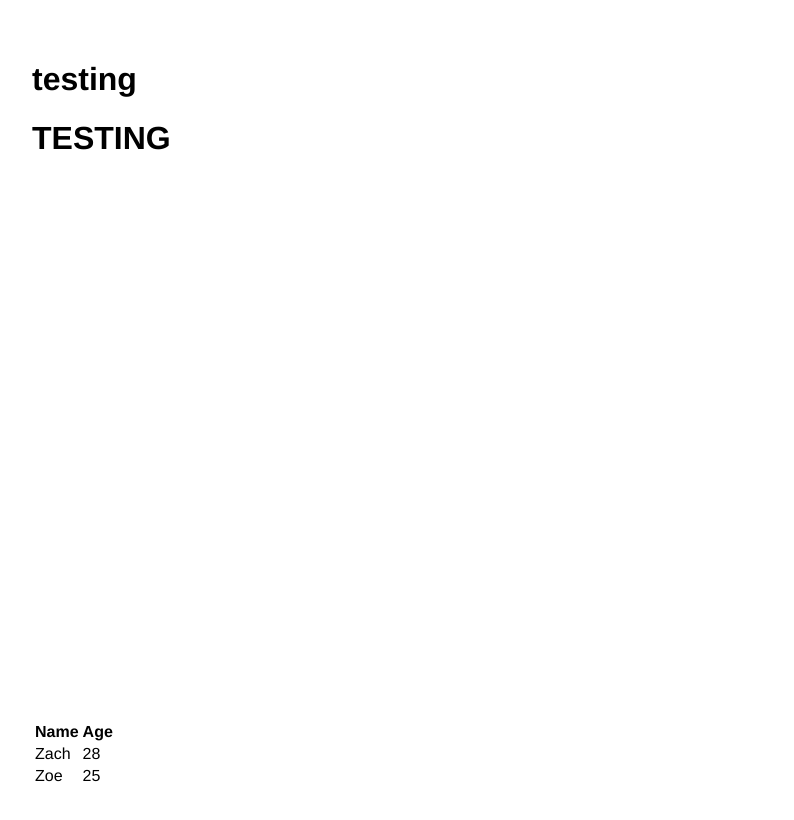
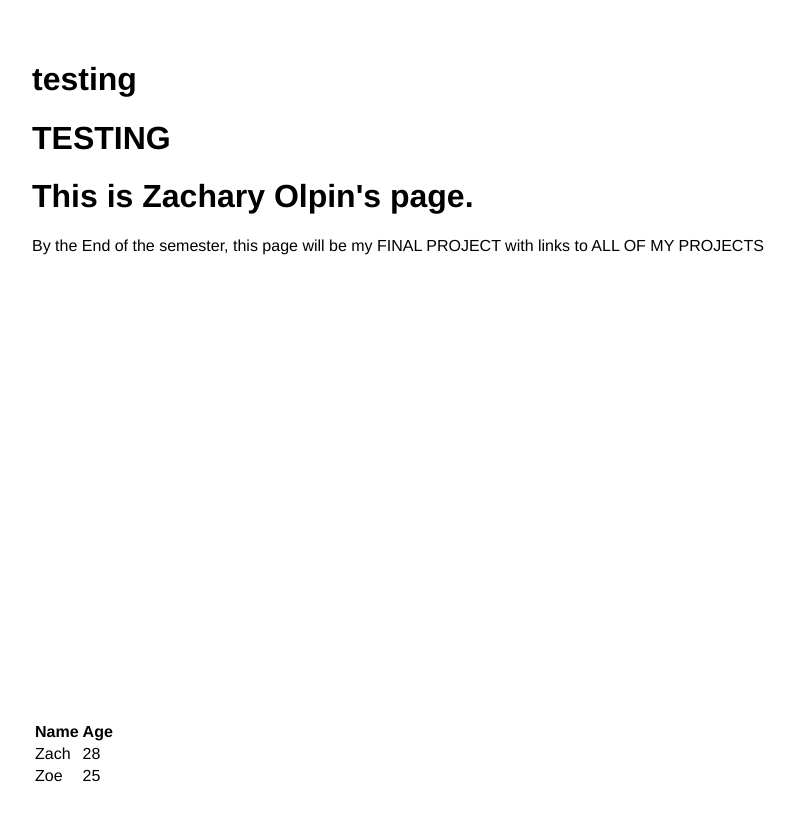
Before and after one commit to vxxce/csis1430, a website: page public/index.html in a window 1280 px wide. Shown: the top 820 px of the page, without its empty margins (8-802 px from the left). Drawn offline with Linux system fonts and the light colour scheme.

Commit message:
add assignment message

```diff
--- a/public/index.html
+++ b/public/index.html
@@ -16,6 +16,8 @@
       <tr><td>Zoe</td><td>25</td></tr>
       <div id="test">
         <h1>TESTING</h1>
+        <h1>This is Zachary Olpin's page.</h1>
+        <p>By the End of the semester, this page will be my FINAL PROJECT with links to ALL OF MY PROJECTS</p>
       </div>
     </thead>
   </table>
```
